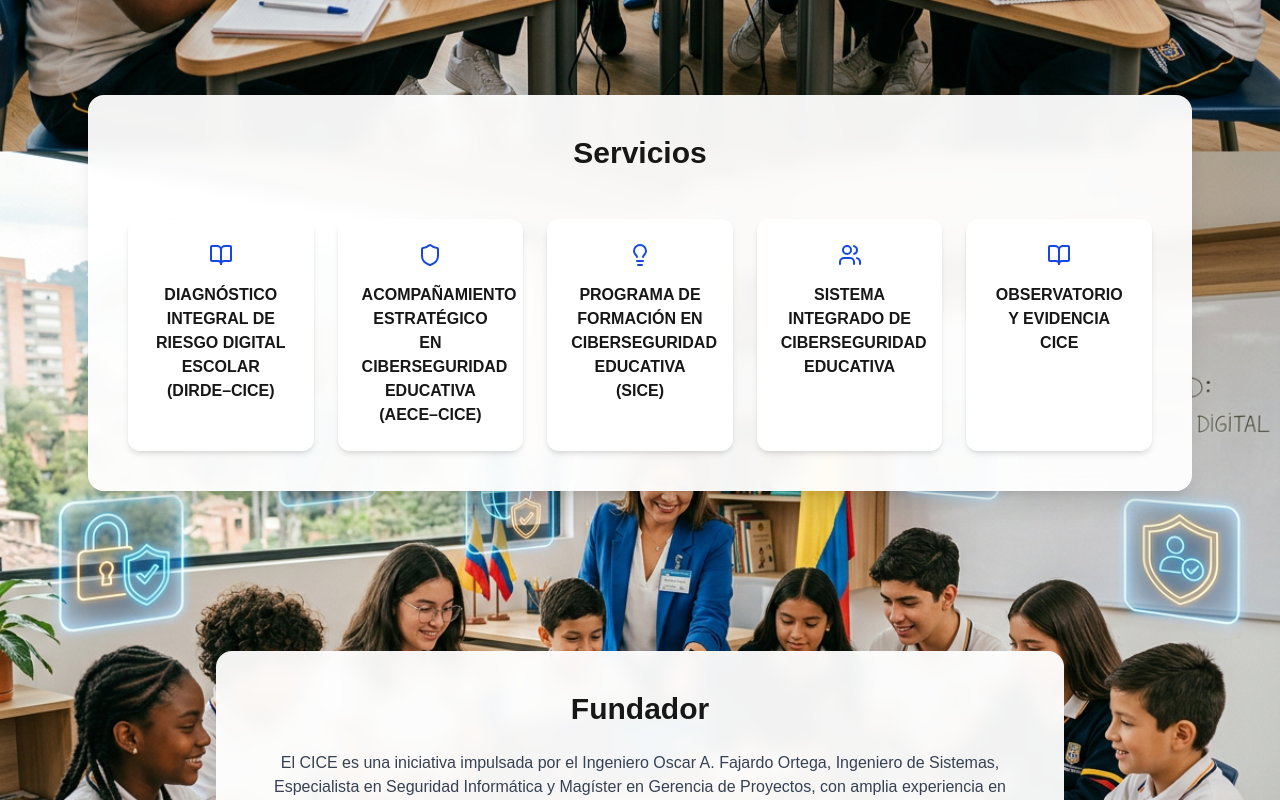
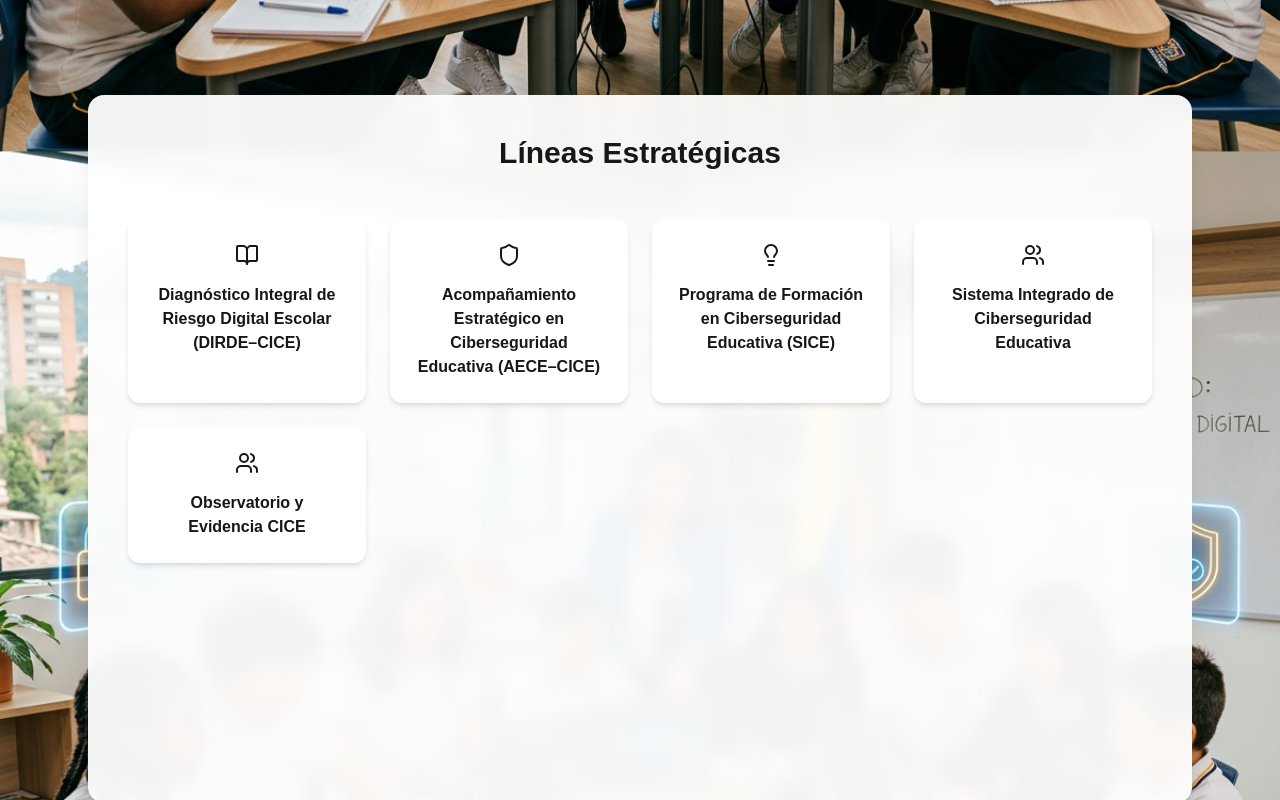
Before and after one commit to Patosoc/cice-web, a Next.js app: page / in a window 1280 px wide. Shown: the part 1760-2560 px from the top of the page. Built offline with nearby package versions, Linux system fonts and the light colour scheme.

Commit message:
mejoras de presentacion4

```diff
--- a/components/LineasEstrategicas.tsx
+++ b/components/LineasEstrategicas.tsx
@@ -1,9 +1,53 @@
 "use client";
 
-import { motion } from "framer-motion";
+import { useState } from "react";
+import { motion, AnimatePresence } from "framer-motion";
 import { Shield, BookOpen, Lightbulb, Users } from "lucide-react";
 
 export default function LineasEstrategicas() {
+
+  const [activo, setActivo] = useState("formacion");
+
+  const servicios = [
+    {
+      id: "Diagnostico",
+      title: "Diagnóstico Integral de Riesgo Digital Escolar (DIRDE–CICE)",
+      icon: <BookOpen />,
+      contenido:
+        "El Diagnóstico Integral de Riesgo Digital Escolar es un servicio especializado que permite a una institución educativa comprender su nivel real de riesgo digital, identificar brechas críticas y contar con una hoja de ruta clara y priorizada para proteger el bienestar de niños y adolescentes en contextos tecnológicos. No es una auditoría técnica. Es un diagnóstico educativo, preventivo y estratégico.",
+    },
+    {
+      id: "Acompañamiento",
+      title: "Acompañamiento Estratégico en Ciberseguridad Educativa (AECE–CICE)",
+      icon: <Shield />,
+      contenido:
+        "El Acompañamiento Estratégico en Ciberseguridad Educativa es un servicio continuo mediante el cual CICE apoya a la institución educativa en la implementación real de la hoja de ruta definida en el diagnóstico, fortaleciendo capacidades internas, prácticas pedagógicas y protocolos institucionales. Aquí no se “entrega un informe y se va”. Aquí se transforma la institución. ",
+    },
+    {
+      id: "Formacion",
+      title: "Programa de Formación en Ciberseguridad Educativa (SICE)",
+      icon: <Lightbulb />,
+      contenido:
+        "El Programa de Formación en Ciberseguridad Educativa y Bienestar Digital es una oferta formativa especializada dirigida a directivos, docentes y equipos de orientación, orientada a desarrollar capacidades reales para prevenir, detectar y gestionar riesgos digitales en contextos educativos. No es capacitación técnica aislada. Es formación aplicada, contextual y ética ",
+    },
+    {
+      id: "Plataforma",
+      title: "Sistema Integrado de Ciberseguridad Educativa",
+      icon: <Users />,
+      contenido:
+        "La Plataforma CICE es un sistema digital especializado que integra, soporta y amplifica los Servicios 1, 2 y 3, permitiendo a las instituciones educativas gestionar de forma continua, preventiva y ética los riesgos digitales que afectan a niños y adolescentes.  No es una plataforma de ciberseguridad tradicional. Es una plataforma sociotécnica de ciberseguridad educativa. ",
+    },
+    {
+      id: "Observatorio",
+      title: "Observatorio y Evidencia CICE",
+      icon: <Users />,
+      contenido:
+        "El Servicio 5 es una capacidad avanzada del modelo CICE orientada a generar, analizar y transferir evidencia agregada y no individual sobre riesgos digitales, bienestar infantil en contextos tecnológicos y capacidades institucionales del sistema educativo. No es un servicio operativo para colegios individuales. Es un servicio de inteligencia institucional, académica y de política pública. ",
+    },
+  ];
+
+  const seleccionado = servicios.find(s => s.id === activo);
+
   return (
     <section id="lineas" className="py-20">
 
@@ -12,26 +56,26 @@ export default function LineasEstrategicas() {
         <div className="card">
 
           <h2 className="text-3xl font-bold text-center mb-12">
-            Servicios
+            Líneas Estratégicas
           </h2>
 
-          <div className="grid md:grid-cols-5 gap-6">
+          {/* CARDS */}
+          <div className="grid md:grid-cols-4 gap-6 mb-10">
 
-            {[
-              { title: "DIAGNÓSTICO INTEGRAL DE RIESGO DIGITAL ESCOLAR (DIRDE–CICE)", icon: <BookOpen /> },
-              { title: "ACOMPAÑAMIENTO ESTRATÉGICO EN CIBERSEGURIDAD EDUCATIVA (AECE–CICE)", icon: <Shield /> },
-              { title: "PROGRAMA DE FORMACIÓN EN CIBERSEGURIDAD EDUCATIVA (SICE)", icon: <Lightbulb /> },
-              { title: "SISTEMA INTEGRADO DE CIBERSEGURIDAD EDUCATIVA", icon: <Users /> },
-              { title: "OBSERVATORIO Y EVIDENCIA CICE", icon: <BookOpen /> },
-            ].map((item, i) => (
+            {servicios.map((item) => (
 
               <motion.div
-                key={i}
-                whileHover={{ y: -10 }}
-                className="bg-white shadow-md p-6 rounded-xl text-center cursor-pointer"
+                key={item.id}
+                onClick={() => setActivo(item.id)}
+                whileHover={{ y: -8 }}
+                className={`p-6 rounded-xl text-center cursor-pointer transition-all
+                  ${activo === item.id
+                    ? "bg-blue-900 text-white shadow-xl"
+                    : "bg-white shadow-md"}
+                `}
               >
 
-                <div className="flex justify-center mb-4 text-blue-700">
+                <div className="flex justify-center mb-4">
                   {item.icon}
                 </div>
 
@@ -43,6 +87,41 @@ export default function LineasEstrategicas() {
 
           </div>
 
+          {/* CONTENIDO DINÁMICO */}
+          <div className="min-h-[160px]">
+
+            <AnimatePresence mode="wait">
+
+              <motion.div
+                key={seleccionado?.id}
+                initial={{ opacity: 0, y: 20 }}
+                animate={{ opacity: 1, y: 0 }}
+                exit={{ opacity: 0, y: -20 }}
+                transition={{ duration: 0.4 }}
+                className="text-gray-700 text-center max-w-3xl mx-auto"
+              >
+
+                {/* ICONO */}
+                <div className="flex justify-center mb-4 text-blue-700">
+                  {seleccionado?.icon}
+                </div>
+
+                {/* TÍTULO */}
+                <h3 className="text-xl font-semibold mb-3">
+                  {seleccionado?.title}
+                </h3>
+
+                {/* CONTENIDO */}
+                <p>
+                  {seleccionado?.contenido}
+                </p>
+
+              </motion.div>
+
+            </AnimatePresence>
+
+          </div>
+
         </div>
 
       </div>
```
